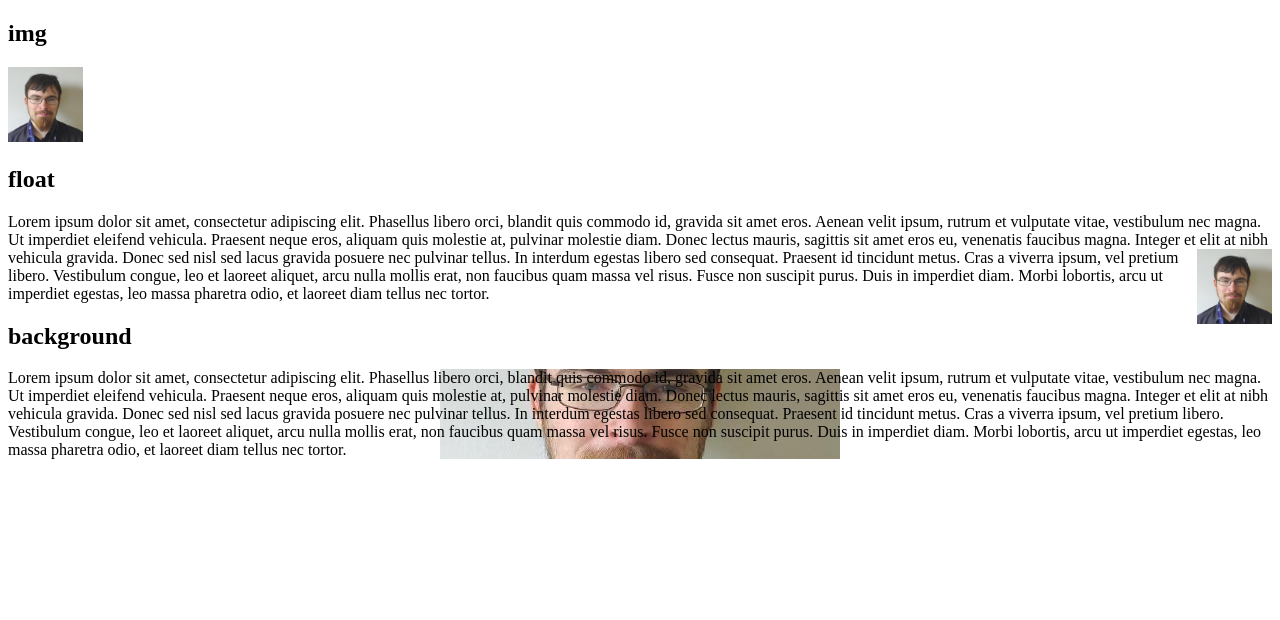
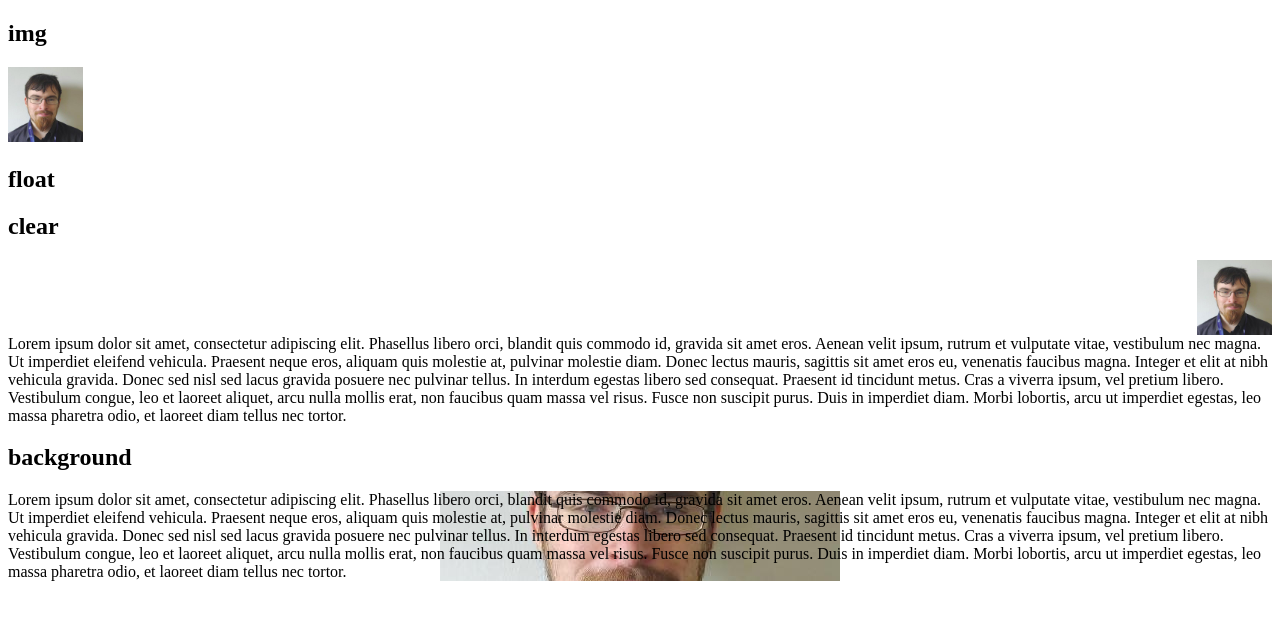
Before and after one commit to JHarry444/STGP-Demos, a plain HTML site: page 04_images/index.html in a window 1280 px wide. Drawn offline with Linux system fonts and the light colour scheme.

Commit message:
added better clear example

```diff
--- a/04_images/index.html
+++ b/04_images/index.html
@@ -13,12 +13,18 @@
         </section>
         <section>
             <h2>float</h2>
+            <!-- clear: both turns off the float -->
+
+        </section>
+        <section>
+            <h2>clear</h2>
+            <img src="me.png" alt="fluffy picture of me" style="float: right;" width="75px">
+            <!-- try turning clear: both off and see how the images moves alongside the text -->
             <p style="clear: both;"> Lorem ipsum dolor sit amet, consectetur adipiscing elit. Phasellus libero orci, blandit quis commodo id,
                 gravida sit amet eros. Aenean velit ipsum, rutrum et vulputate vitae, vestibulum nec magna. Ut imperdiet
                 eleifend vehicula. Praesent neque eros, aliquam quis molestie at, pulvinar molestie diam. Donec lectus
                 mauris, sagittis sit amet eros eu, venenatis faucibus magna. Integer et elit at nibh vehicula gravida. Donec
                 sed nisl sed lacus gravida posuere nec pulvinar tellus.
-                <img src="me.png" alt="fluffy picture of me" style="float: right;" width="75px">
                 In interdum egestas libero sed consequat. Praesent id tincidunt metus. Cras a viverra ipsum, vel pretium libero. Vestibulum congue, leo et laoreet aliquet,
                 arcu nulla mollis erat, non faucibus quam massa vel risus. Fusce non suscipit purus. Duis in imperdiet diam.
                 Morbi lobortis, arcu ut imperdiet egestas, leo massa pharetra odio, et laoreet diam tellus nec tortor.
```
